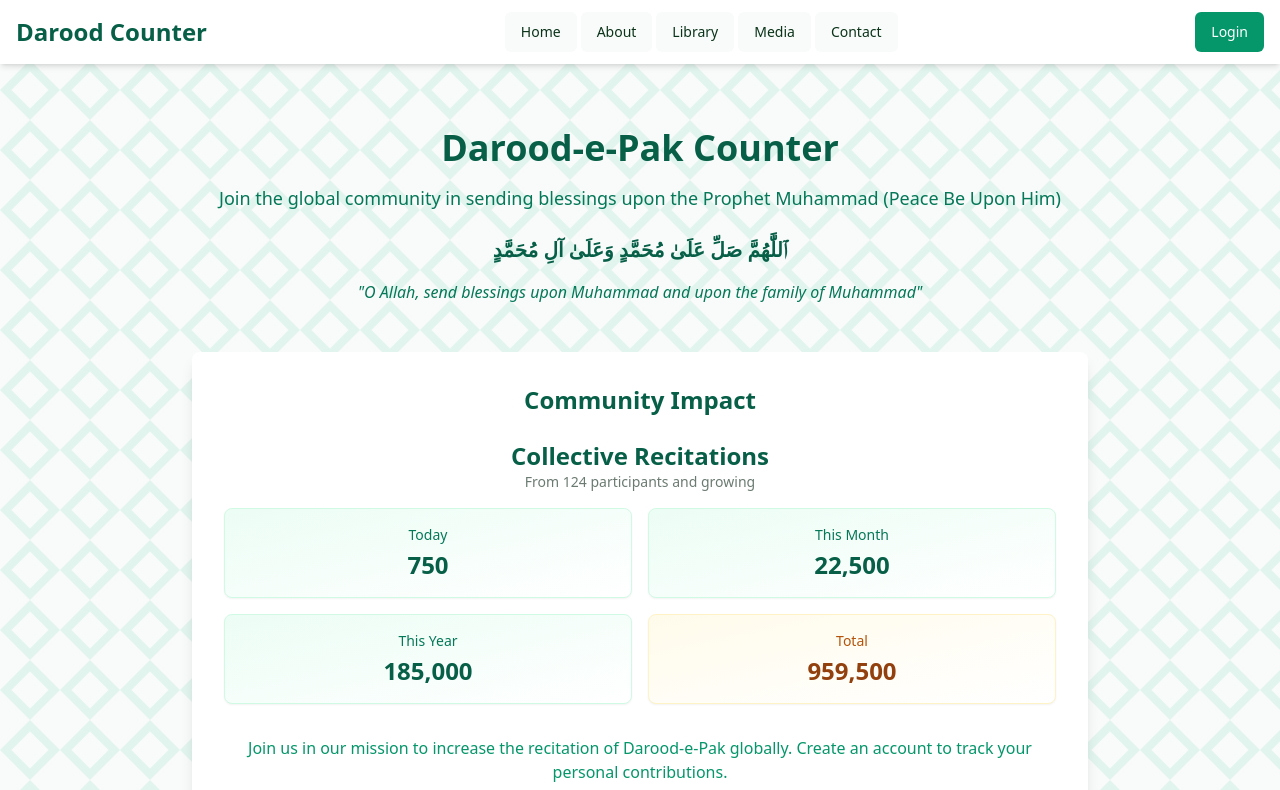
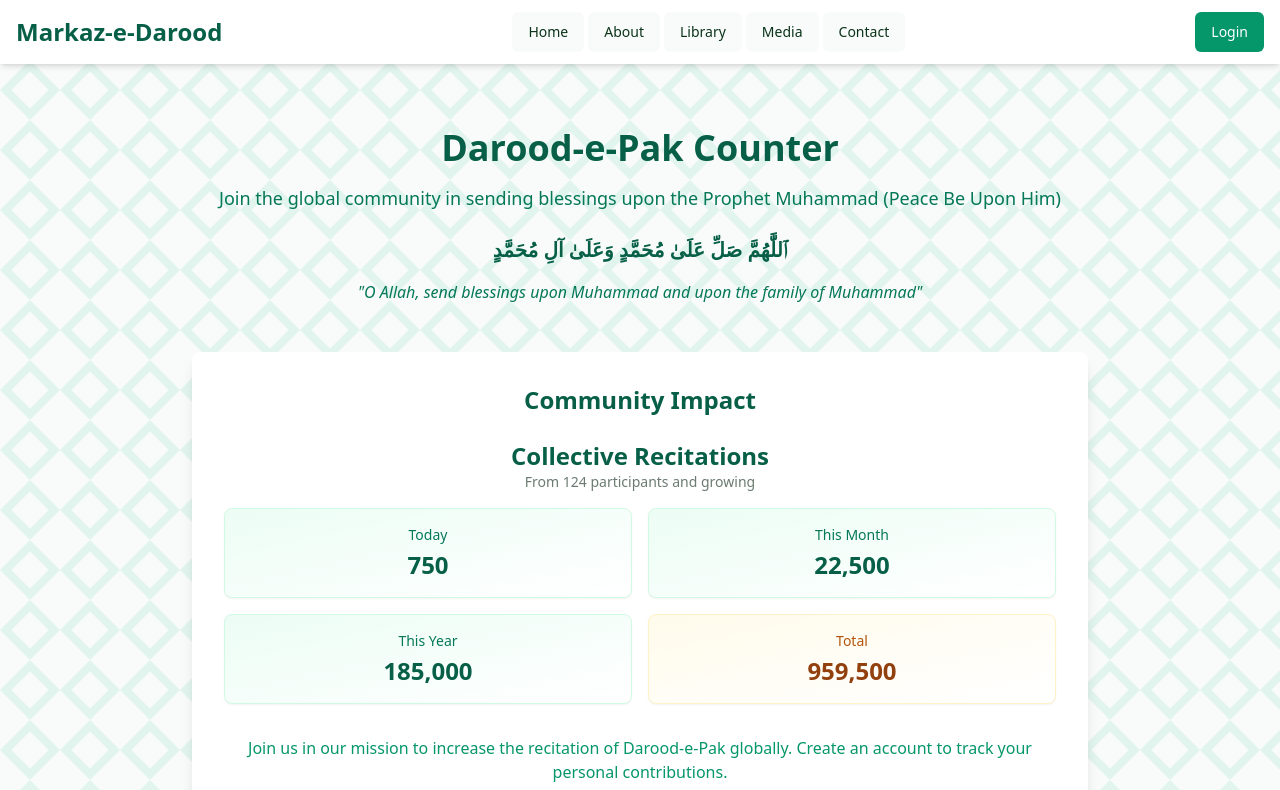
Before and after one commit to ali347gb/darood-counter-connect, a React (Vite) app: page / in a window 1280 px wide. Shown: the top 790 px of the page. Built offline with nearby package versions, Linux system fonts and the light colour scheme.

Commit message:
Add Markaz-e-Darood

```diff
--- a/src/components/Header.tsx
+++ b/src/components/Header.tsx
@@ -33,7 +33,7 @@ const Header = () => {
       <div className="container mx-auto px-4 py-3">
         <div className="flex justify-between items-center">
           <Link to="/" className="text-2xl font-bold text-emerald-800">
-            Darood Counter
+            Markaz-e-Darood
           </Link>
 
           {/* Desktop Navigation */}
```
